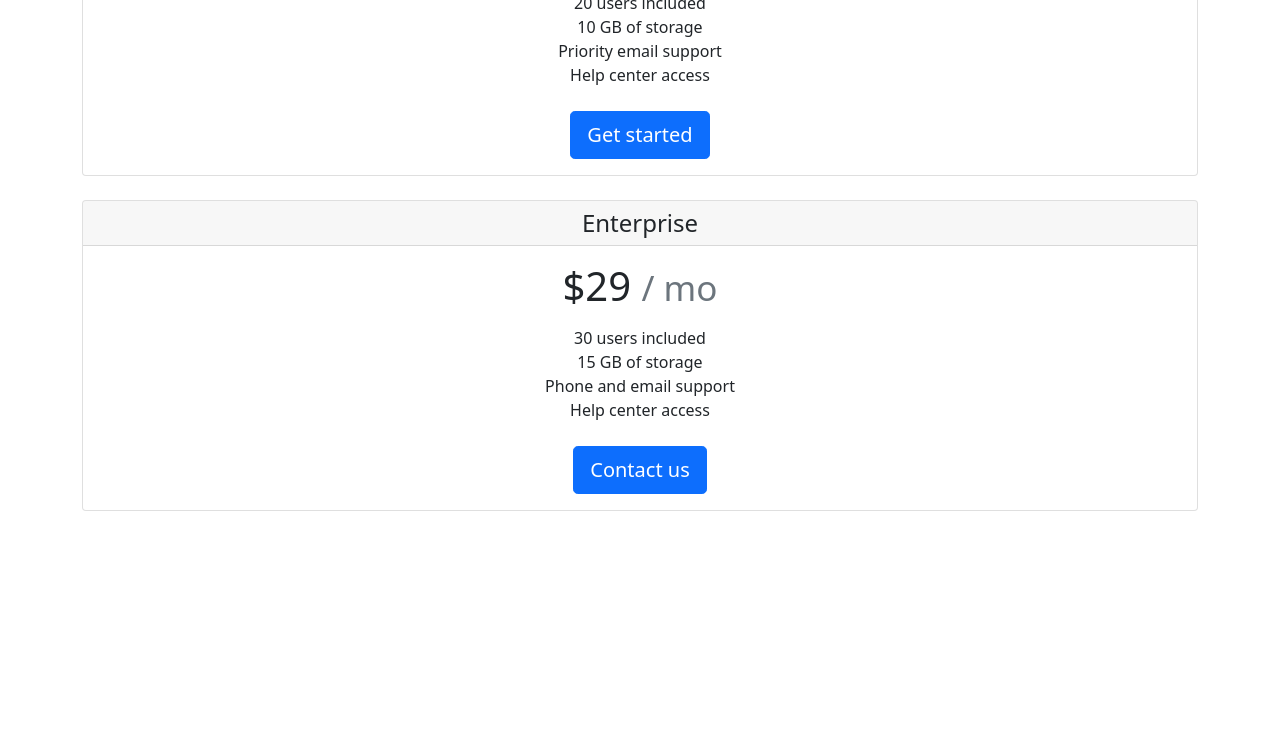
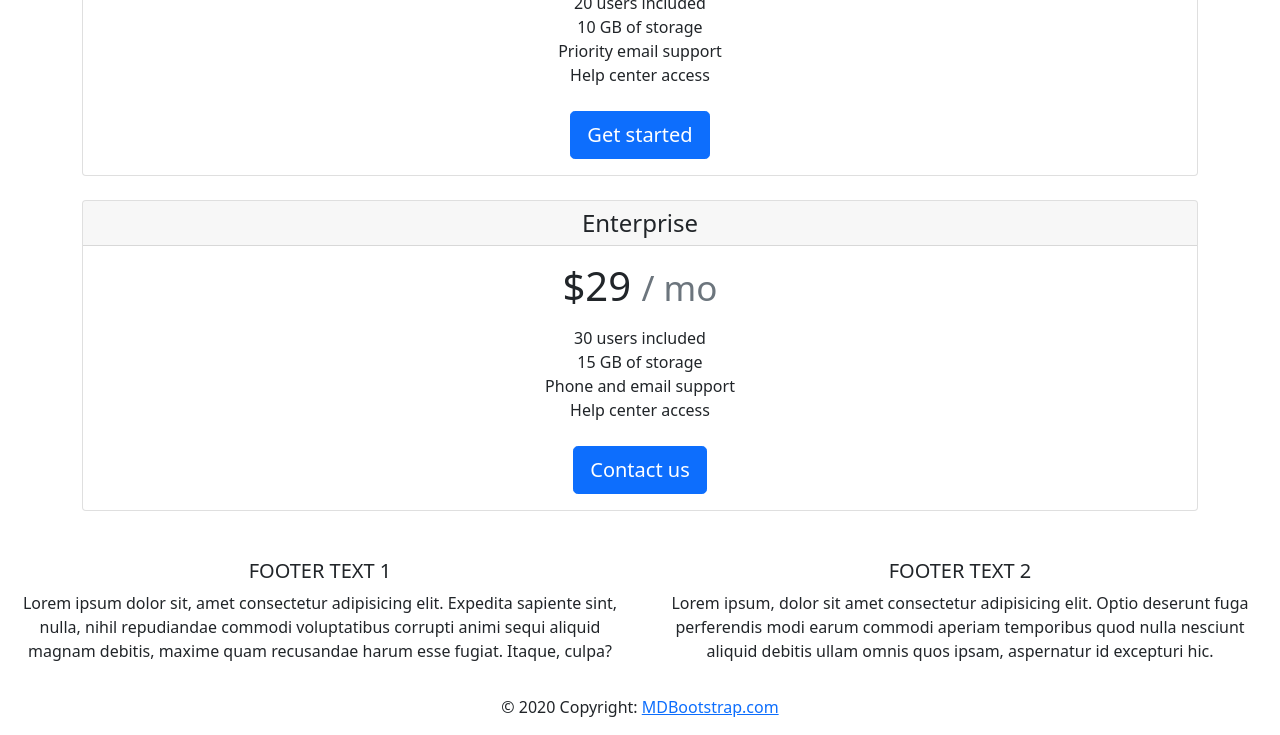
Before and after one commit to tmgacz/feature-branch-workflow, a plain HTML site: page index.html in a window 1280 px wide. Shown: the part 528-1263 px from the top of the page. Before the commit the page ends 1063 px from the top, so only its background shows below. Drawn offline with nearby package versions, Linux system fonts and the light colour scheme.

Commit message:
add footer

```diff
--- a/index.html
+++ b/index.html
@@ -81,5 +81,58 @@
     <script src="https://cdn.jsdelivr.net/npm/@popperjs/core@2.9.2/dist/umd/popper.min.js" integrity="sha384-IQsoLXl5PILFhosVNubq5LC7Qb9DXgDA9i+tQ8Zj3iwWAwPtgFTxbJ8NT4GN1R8p" crossorigin="anonymous"></script>
     <script src="https://cdn.jsdelivr.net/npm/bootstrap@5.0.2/dist/js/bootstrap.min.js" integrity="sha384-cVKIPhGWiC2Al4u+LWgxfKTRIcfu0JTxR+EQDz/bgldoEyl4H0zUF0QKbrJ0EcQF" crossorigin="anonymous"></script>
     -->
+
+
+<!-- Footer -->
+<footer class="page-footer font-small teal pt-4">
+
+  <!-- Footer Text -->
+  <div class="container-fluid text-center text-md-left">
+
+    <!-- Grid row -->
+    <div class="row">
+
+      <!-- Grid column -->
+      <div class="col-md-6 mt-md-0 mt-3">
+
+        <!-- Content -->
+        <h5 class="text-uppercase font-weight-bold">Footer text 1</h5>
+        <p>Lorem ipsum dolor sit, amet consectetur adipisicing elit. Expedita sapiente sint, nulla, nihil
+          repudiandae commodi voluptatibus corrupti animi sequi aliquid magnam debitis, maxime quam recusandae
+          harum esse fugiat. Itaque, culpa?</p>
+
+      </div>
+      <!-- Grid column -->
+
+      <hr class="clearfix w-100 d-md-none pb-3">
+
+      <!-- Grid column -->
+      <div class="col-md-6 mb-md-0 mb-3">
+
+        <!-- Content -->
+        <h5 class="text-uppercase font-weight-bold">Footer text 2</h5>
+        <p>Lorem ipsum, dolor sit amet consectetur adipisicing elit. Optio deserunt fuga perferendis modi earum
+          commodi aperiam temporibus quod nulla nesciunt aliquid debitis ullam omnis quos ipsam, aspernatur id
+          excepturi hic.</p>
+
+      </div>
+      <!-- Grid column -->
+
+    </div>
+    <!-- Grid row -->
+
+  </div>
+  <!-- Footer Text -->
+
+  <!-- Copyright -->
+  <div class="footer-copyright text-center py-3">© 2020 Copyright:
+    <a href="https://mdbootstrap.com/"> MDBootstrap.com</a>
+  </div>
+  <!-- Copyright -->
+
+</footer>
+<!-- Footer -->
+
+
   </body>
 </html>
```
